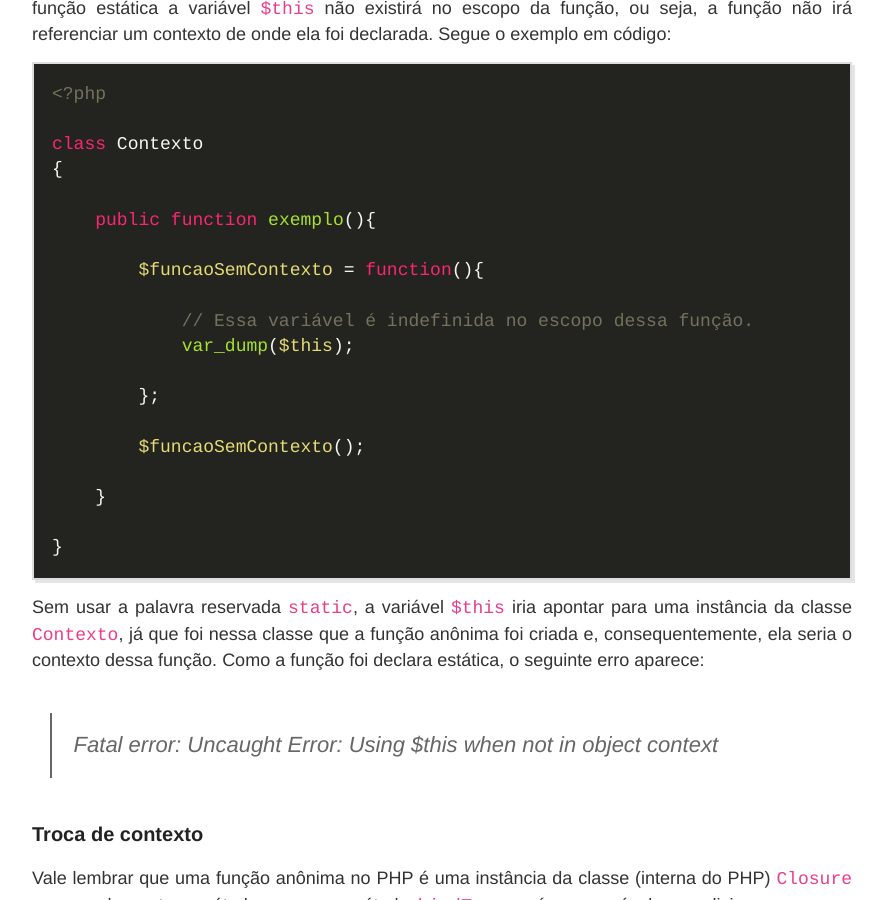
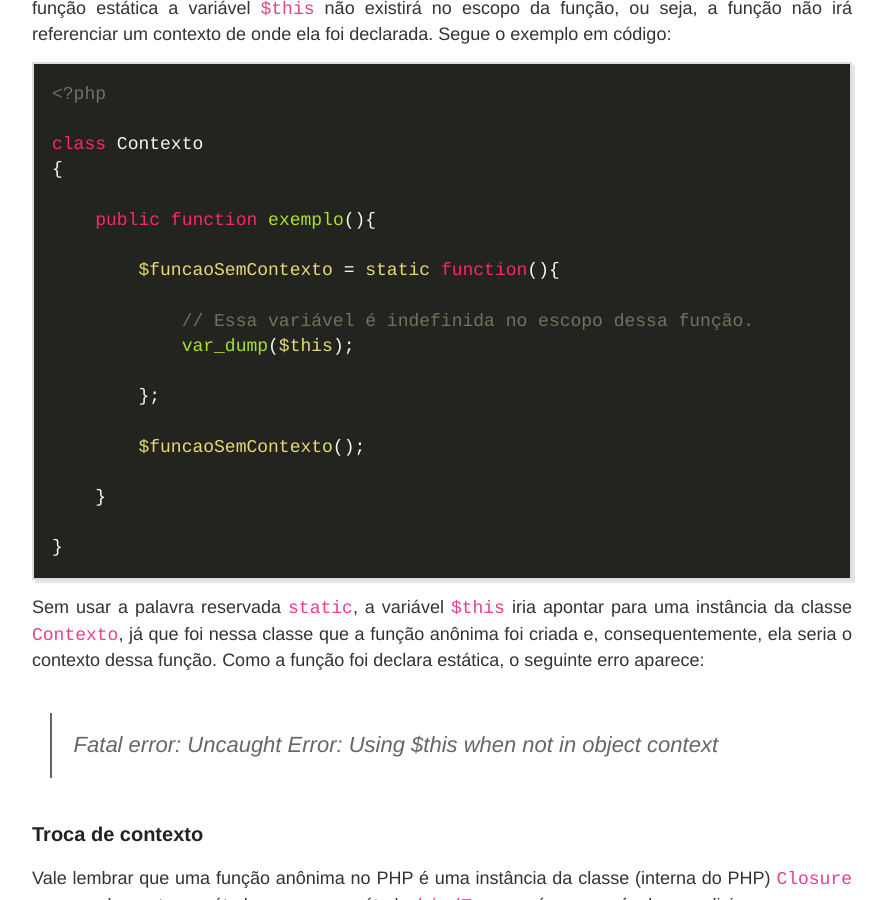
Before and after one commit to raphael-da-silva/raphael-da-silva.github.io, a Jekyll site: the page built from _posts/2020-05-25-static-functions.md, in a window 1280 px wide and 900 px high, scrolled down 410 px. Shown: the whole window, without its empty margins (198-1084 px from the left). Built offline with Jekyll 4.4.1, drawn with Linux system fonts in a browser that asks for light colours; nearby versions of some CDN libraries.

Commit message:
Correção no último post

```diff
--- a/_posts/2020-05-25-static-functions.md
+++ b/_posts/2020-05-25-static-functions.md
@@ -3,7 +3,7 @@ layout: post
 title: PHP - Funções anônimas estáticas
 ---
 
-Olhando um repositório no Github (uma dia antes da criação desse post) me achamou a atenção o uso da palavra reservada `static` em uma função anônima, pois eu nunca tinha visto isso e, portanto, não sabia que existia essa possibilidade no PHP. Depois de estudar resolvi [escrever](https://raphael-da-silva.github.io/) sobre isso.
+Olhando um repositório no Github (uma dia antes da criação desse post) me achamou a atenção o uso da palavra reservada `static` em uma função anônima, pois eu nunca tinha visto isso e, portanto, não sabia que existia essa possibilidade no PHP. Depois de estudar resolvi [escrever](https://raphael-da-silva.github.io/escrita-io/) sobre isso.
 
 ### A finalidade
 
@@ -17,7 +17,7 @@ class Contexto
 
     public function exemplo(){
 
-        $funcaoSemContexto = function(){
+        $funcaoSemContexto = static function(){
 
             // Essa variável é indefinida no escopo dessa função.
             var_dump($this);
```
